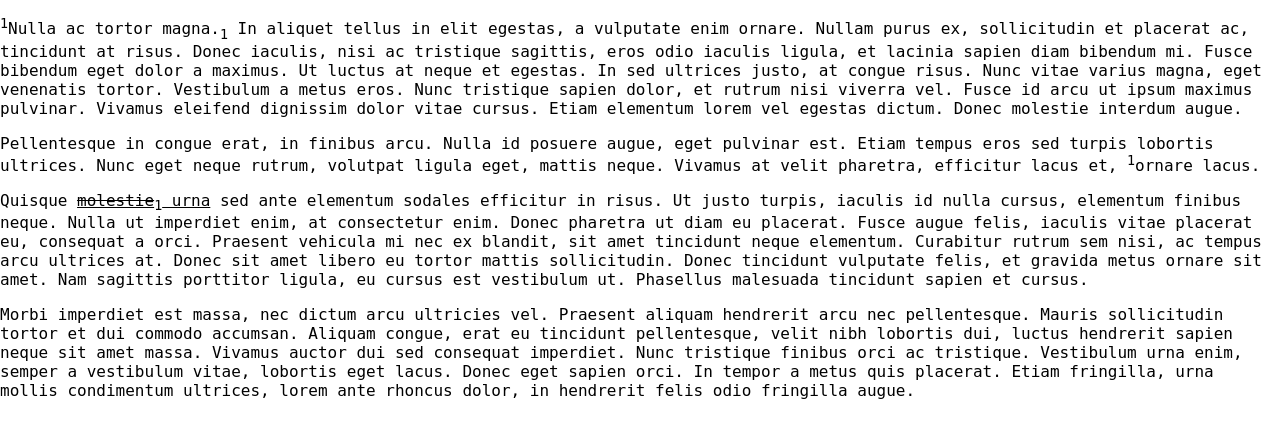
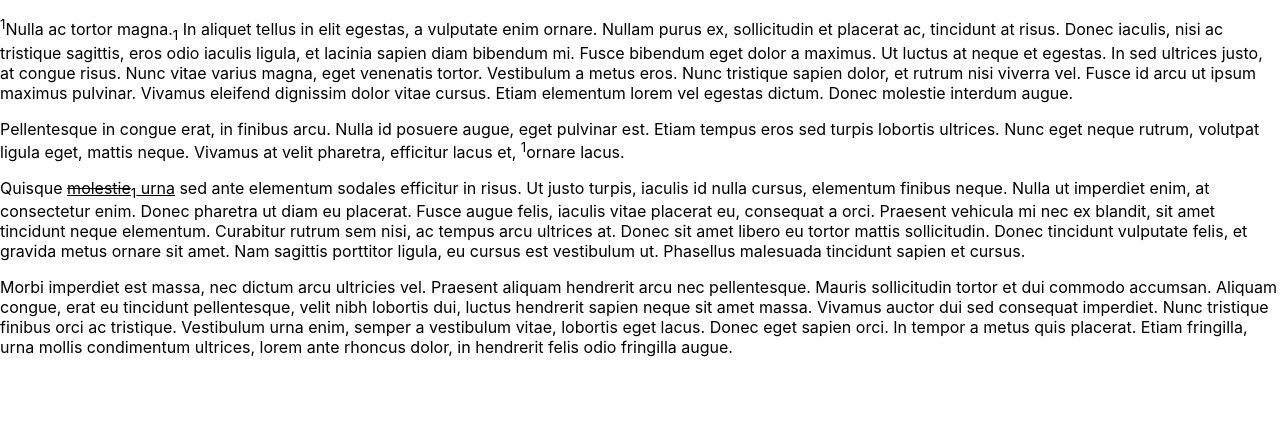
Before and after one commit to awoken-bible/overlapping-markup, a React (Create React App) app: page / in a window 1280 px wide. Shown: the top 438 px of the page. Built offline with nearby package versions, Linux system fonts and the light colour scheme; the HTML template or start-up script is replaced by a standard one.

Commit message:
Remove monospace font styling

```diff
--- a/src/OverlappingMarkup.js
+++ b/src/OverlappingMarkup.js
@@ -179,6 +179,6 @@ export default function OverlappingMarkup(props) {
   let elements = _generateElements(text, root, component_state, setComponentState);
 
   return (
-    <div style={{ fontFamily: 'mono' }}>{ elements }</div>
+    <div>{ elements }</div>
   );
 }
```
